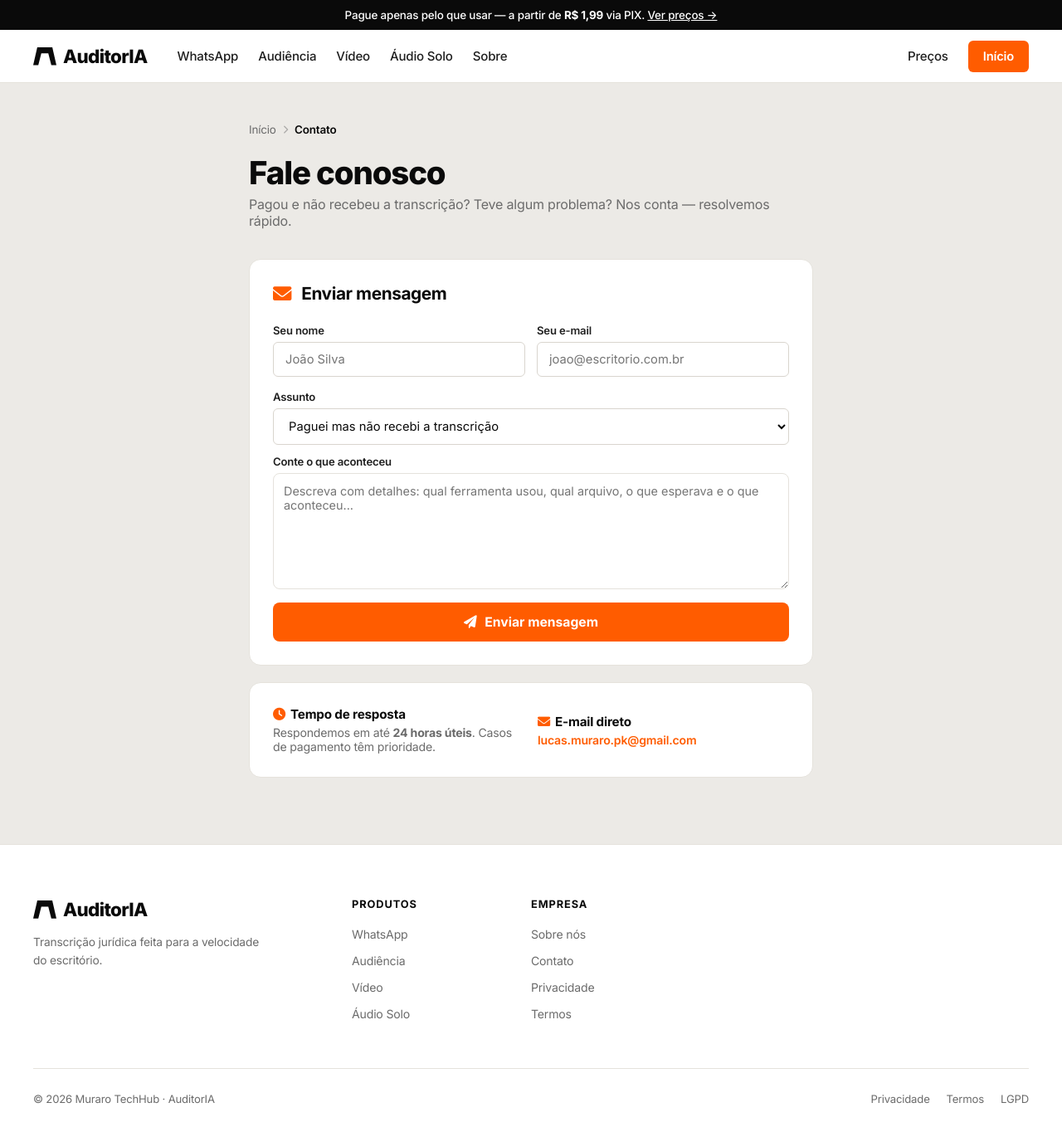
After one commit to LucasMuraro/transcritor-juridico, a Flask app: page /contato in a window 1280 px wide. The commit adds this page. Shown: the whole page at 83% size. Run offline with Flask 3, Linux system fonts and the light colour scheme.

Commit message:
feat: add contact page, admin monitor panel, and payment analytics
- /contato: public contact form (name, email, subject, message)
- /admin?key=...: internal monitoring dashboard (auto-refresh 30s)
- /api/contact: stores contact submissions in memory
- /api/admin-stats: returns revenue, payments, contacts, Modal estimate
- Tracks PIX/card payments with amount, method, used status
- Footer links updated to /contato

Co-Authored-By: Claude Sonnet 4.6 <noreply@anthropic.com>

```diff
--- a/web_ui/app.py
+++ b/web_ui/app.py
@@ -82,6 +82,18 @@ def home():
 @app.route('/sobre')
 def sobre():
     return render_template('sobre.html')
+
+@app.route('/contato')
+def contato():
+    return render_template('contato.html')
+
+@app.route('/admin')
+def admin():
+    key = request.args.get('key', '')
+    admin_key = os.environ.get('ADMIN_KEY', 'auditoria2026')
+    if key != admin_key:
+        return 'Acesso negado.', 403
+    return render_template('admin.html')
 
 @app.route('/preview')
 def preview():
@@ -299,9 +311,13 @@ def calculate_price(job_type, duration_seconds=None, file_size_bytes=None):
 PIX_PRICES = {k: {'price': PRICE_DEFAULT[k], 'name': v['name']} for k, v in PRICING.items()}
 
 # Cache em memória dos tokens de uso único liberados após pagamento
-# Estrutura: { unlock_token: {"payment_id": ..., "job_type": ..., "expires_at": ts} }
 _unlock_tokens = {}
-_payment_index = {}  # payment_id → unlock_token (para evitar duplicação)
+_payment_index = {}  # payment_id → unlock_token
+
+# Analytics em memória (reseta ao reiniciar — suficiente para monitoramento)
+_payments_log = []   # lista de dicts: {ts, job_type, method, amount, payment_id, used}
+_contacts_log = []   # lista de dicts: {ts, nome, email, assunto, mensagem}
+_free_credits_used = 0
 
 
 def _mp_request(method, path, body=None):
@@ -414,12 +430,19 @@ def check_pix(payment_id):
             unlock = _payment_index[payment_id_str]
         else:
             unlock = _secrets.token_urlsafe(24)
+            amount = float(mp.get('transaction_amount', 0))
+            job_type_mp = mp.get('external_reference', '').split('_')[0] or 'unknown'
             _unlock_tokens[unlock] = {
                 'payment_id': payment_id_str,
                 'expires_at': _time.time() + 1800,
                 'used': False,
             }
             _payment_index[payment_id_str] = unlock
+            _payments_log.append({
+                'ts': _time.time(), 'job_type': job_type_mp,
+                'method': 'pix', 'amount': amount,
+                'payment_id': payment_id_str, 'used': False,
+            })
         return jsonify({'status': 'approved', 'unlock_token': unlock})
 
     return jsonify({
@@ -487,6 +510,11 @@ def create_card():
             'used':       False,
         }
         _payment_index[payment_id] = unlock
+        _payments_log.append({
+            'ts': _time.time(), 'job_type': job_type,
+            'method': 'card', 'amount': price,
+            'payment_id': payment_id, 'used': False,
+        })
         return jsonify({'status': 'approved', 'payment_id': payment_id, 'unlock_token': unlock})
 
     return jsonify({
@@ -526,6 +554,35 @@ def payment_failure():
     <a href="javascript:window.close()">Fechar janela</a></body></html>'''
 
 
+@app.route('/api/contact', methods=['POST'])
+def api_contact():
+    data = request.get_json(silent=True) or {}
+    nome     = (data.get('nome', '') or '').strip()
+    email    = (data.get('email', '') or '').strip()
+    assunto  = (data.get('assunto', '') or '').strip()
+    mensagem = (data.get('mensagem', '') or '').strip()
+    if not nome or not email or not mensagem:
+        return jsonify({'error': 'Campos obrigatórios faltando'}), 400
+    _contacts_log.append({'ts': _time.time(), 'nome': nome, 'email': email, 'assunto': assunto, 'mensagem': mensagem})
+    return jsonify({'ok': True})
+
+
+@app.route('/api/admin-stats')
+def api_admin_stats():
+    key = request.args.get('key', '')
+    if key != os.environ.get('ADMIN_KEY', 'auditoria2026'):
+        return jsonify({'error': 'Forbidden'}), 403
+    revenue = sum(p['amount'] for p in _payments_log)
+    modal_spent_usd = len([p for p in _payments_log if p.get('used')]) * 0.27
+    return jsonify({
+        'revenue_total':    round(revenue, 2),
+        'payments':         _payments_log,
+        'contacts':         _contacts_log,
+        'free_credits_used': _free_credits_used,
+        'modal_spent_usd':  round(modal_spent_usd, 2),
+    })
+
+
 @app.route('/consume-unlock', methods=['POST'])
 def consume_unlock():
     """Marca um unlock_token como usado (chamado após Modal terminar)."""
@@ -539,6 +596,12 @@ def consume_unlock():
     if entry['expires_at'] < _time.time():
         return jsonify({'valid': False, 'reason': 'expirado'}), 410
     entry['used'] = True
+    # marca no log de pagamentos
+    pid = entry.get('payment_id')
+    for p in _payments_log:
+        if p.get('payment_id') == pid:
+            p['used'] = True
+            break
     return jsonify({'valid': True})
 
 
--- /dev/null
+++ b/web_ui/templates/contato.html
@@ -0,0 +1,166 @@
+<!DOCTYPE html>
+<html lang="pt-br">
+<head>
+  <meta charset="UTF-8">
+  <meta name="viewport" content="width=device-width, initial-scale=1.0">
+  <title>Contato — AuditorIA</title>
+  <link href="https://fonts.googleapis.com/css2?family=Inter:wght@400;500;600;700;800;900&display=swap" rel="stylesheet">
+  <link rel="stylesheet" href="https://cdnjs.cloudflare.com/ajax/libs/font-awesome/6.0.0/css/all.min.css">
+  <link rel="stylesheet" href="{{ url_for('static', filename='brex.css') }}">
+</head>
+<body>
+
+<div class="topbar">Pague apenas pelo que usar — a partir de <strong>R$ 1,99</strong> via PIX. <a href="/#precos">Ver preços →</a></div>
+
+<nav class="navbar">
+  <div class="nav-left">
+    <a href="/" class="nav-logo"><span class="nav-logo-mark"></span>AuditorIA</a>
+    <div class="nav-links">
+      <a href="/whatsapp">WhatsApp</a>
+      <a href="/audiencia">Audiência</a>
+      <a href="/video">Vídeo</a>
+      <a href="/audio">Áudio Solo</a>
+      <a href="/sobre">Sobre</a>
+    </div>
+  </div>
+  <div class="nav-right">
+    <div class="nav-secondary"><a href="/#precos">Preços</a></div>
+    <a href="/" class="btn-orange">Início</a>
+  </div>
+</nav>
+
+<div class="tool-page-bg">
+  <div class="tool-page-inner" style="max-width: 680px;">
+
+    <div class="tool-breadcrumb">
+      <a href="/">Início</a>
+      <i class="fa-solid fa-chevron-right" style="font-size:0.65rem;opacity:.5;"></i>
+      <span style="color:var(--black);font-weight:600;">Contato</span>
+    </div>
+
+    <h1 class="tool-page-title">Fale conosco</h1>
+    <p class="tool-page-sub">Pagou e não recebeu a transcrição? Teve algum problema? Nos conta — resolvemos rápido.</p>
+
+    <div class="card" style="margin-top: 24px;">
+      <div class="card-header">
+        <i class="fa-solid fa-envelope" style="color:var(--orange);"></i>
+        <h2>Enviar mensagem</h2>
+      </div>
+
+      <div id="form-wrap">
+        <div class="input-row">
+          <div class="field-group">
+            <label>Seu nome</label>
+            <input type="text" id="c-nome" placeholder="João Silva">
+          </div>
+          <div class="field-group">
+            <label>Seu e-mail</label>
+            <input type="email" id="c-email" placeholder="joao@escritorio.com.br">
+          </div>
+        </div>
+
+        <div class="field-group" style="margin-top:12px;">
+          <label>Assunto</label>
+          <select id="c-assunto">
+            <option value="pagamento">Paguei mas não recebi a transcrição</option>
+            <option value="erro">Erro durante a transcrição</option>
+            <option value="qualidade">Qualidade da transcrição</option>
+            <option value="duvida">Dúvida sobre preços ou funcionamento</option>
+            <option value="outro">Outro assunto</option>
+          </select>
+        </div>
+
+        <div class="field-group" style="margin-top:12px;">
+          <label>Conte o que aconteceu</label>
+          <textarea id="c-mensagem" placeholder="Descreva com detalhes: qual ferramenta usou, qual arquivo, o que esperava e o que aconteceu..." style="width:100%;min-height:140px;padding:12px;border:1px solid var(--border);border-radius:8px;font-family:inherit;font-size:0.9rem;resize:vertical;box-sizing:border-box;background:var(--bg-white);color:var(--black);"></textarea>
+        </div>
+
+        <div id="contact-status" style="display:none;margin-top:12px;padding:14px;border-radius:8px;font-size:0.88rem;font-weight:600;"></div>
+
+        <button class="btn" id="contact-btn" onclick="enviarContato()" style="margin-top:16px;">
+          <i class="fa-solid fa-paper-plane" style="margin-right:6px;"></i> Enviar mensagem
+        </button>
+      </div>
+    </div>
+
+    <div class="card" style="margin-top:20px;">
+      <div style="display:flex;align-items:center;gap:16px;flex-wrap:wrap;">
+        <div style="flex:1;min-width:200px;">
+          <div style="font-weight:700;font-size:0.95rem;margin-bottom:4px;"><i class="fa-solid fa-clock" style="color:var(--orange);margin-right:6px;"></i>Tempo de resposta</div>
+          <div style="font-size:0.88rem;color:var(--gray-600);">Respondemos em até <strong>24 horas úteis</strong>. Casos de pagamento têm prioridade.</div>
+        </div>
+        <div style="flex:1;min-width:200px;">
+          <div style="font-weight:700;font-size:0.95rem;margin-bottom:4px;"><i class="fa-solid fa-envelope" style="color:var(--orange);margin-right:6px;"></i>E-mail direto</div>
+          <div style="font-size:0.88rem;color:var(--gray-600);"><a href="mailto:lucas.muraro.pk@gmail.com" style="color:var(--orange);font-weight:600;">lucas.muraro.pk@gmail.com</a></div>
+        </div>
+      </div>
+    </div>
+
+  </div>
+</div>
+
+<footer class="footer">
+  <div class="footer-grid">
+    <div class="footer-brand">
+      <div class="nav-logo"><span class="nav-logo-mark"></span> AuditorIA</div>
+      <p>Transcrição jurídica feita para a velocidade do escritório.</p>
+    </div>
+    <div class="footer-col"><h5>Produtos</h5><ul><li><a href="/whatsapp">WhatsApp</a></li><li><a href="/audiencia">Audiência</a></li><li><a href="/video">Vídeo</a></li><li><a href="/audio">Áudio Solo</a></li></ul></div>
+    <div class="footer-col"><h5>Empresa</h5><ul><li><a href="/sobre">Sobre nós</a></li><li><a href="/contato">Contato</a></li><li><a href="#">Privacidade</a></li><li><a href="#">Termos</a></li></ul></div>
+  </div>
+  <div class="footer-bottom">
+    <span>© 2026 Muraro TechHub · AuditorIA</span>
+    <div class="footer-bottom-links"><a href="#">Privacidade</a><a href="#">Termos</a><a href="#">LGPD</a></div>
+  </div>
+</footer>
+
+<script>
+async function enviarContato() {
+  const btn = document.getElementById('contact-btn');
+  const status = document.getElementById('contact-status');
+  const nome = document.getElementById('c-nome').value.trim();
+  const email = document.getElementById('c-email').value.trim();
+  const assunto = document.getElementById('c-assunto').value;
+  const mensagem = document.getElementById('c-mensagem').value.trim();
+
+  if (!nome || !email || !mensagem) {
+    status.style.display = 'block';
+    status.style.background = 'rgba(239,68,68,.08)';
+    status.style.color = '#b91c1c';
+    status.innerHTML = '<i class="fa-solid fa-circle-exclamation" style="margin-right:6px;"></i>Preencha nome, e-mail e mensagem.';
+    return;
+  }
+
+  btn.disabled = true;
+  btn.innerHTML = '<i class="fa-solid fa-spinner fa-spin" style="margin-right:6px;"></i> Enviando...';
+  status.style.display = 'none';
+
+  try {
+    const resp = await fetch('/api/contact', {
+      method: 'POST',
+      headers: { 'Content-Type': 'application/json' },
+      body: JSON.stringify({ nome, email, assunto, mensagem })
+    });
+    const data = await resp.json();
+    if (!resp.ok) throw new Error(data.error || 'Erro ao enviar');
+    status.style.display = 'block';
+    status.style.background = 'rgba(34,197,94,.08)';
+    status.style.color = '#166534';
+    status.innerHTML = '<i class="fa-solid fa-circle-check" style="margin-right:6px;"></i><strong>Mensagem enviada!</strong> Respondemos em até 24h no e-mail informado.';
+    document.getElementById('c-nome').value = '';
+    document.getElementById('c-email').value = '';
+    document.getElementById('c-mensagem').value = '';
+    btn.innerHTML = '<i class="fa-solid fa-circle-check" style="margin-right:6px;"></i> Enviado';
+  } catch(e) {
+    btn.disabled = false;
+    btn.innerHTML = '<i class="fa-solid fa-paper-plane" style="margin-right:6px;"></i> Tentar novamente';
+    status.style.display = 'block';
+    status.style.background = 'rgba(239,68,68,.08)';
+    status.style.color = '#b91c1c';
+    status.innerHTML = '<i class="fa-solid fa-circle-exclamation" style="margin-right:6px;"></i>' + e.message;
+  }
+}
+</script>
+
+</body>
+</html>
--- a/web_ui/templates/tool.html
+++ b/web_ui/templates/tool.html
@@ -298,7 +298,7 @@
     <div class="footer-col"><h5>Produtos</h5><ul><li><a href="/whatsapp">WhatsApp</a></li><li><a href="/audiencia">Audiência</a></li><li><a href="/video">Vídeo</a></li><li><a href="/audio">Áudio Solo</a></li></ul></div>
     <div class="footer-col"><h5>Soluções</h5><ul><li><a href="/#solucoes">Autônomos</a></li><li><a href="/#solucoes">Escritórios</a></li><li><a href="/#solucoes">Bancas</a></li></ul></div>
     <div class="footer-col"><h5>Recursos</h5><ul><li><a href="/sobre">Sobre nós</a></li><li><a href="/#precos">Preços</a></li><li><a href="#">Documentação</a></li></ul></div>
-    <div class="footer-col"><h5>Empresa</h5><ul><li><a href="/sobre">Muraro TechHub</a></li><li><a href="mailto:lucas.muraro.pk@gmail.com">Contato</a></li><li><a href="#">Privacidade</a></li><li><a href="#">Termos</a></li></ul></div>
+    <div class="footer-col"><h5>Empresa</h5><ul><li><a href="/sobre">Muraro TechHub</a></li><li><a href="/contato">Contato</a></li><li><a href="#">Privacidade</a></li><li><a href="#">Termos</a></li></ul></div>
   </div>
   <div class="footer-bottom">
     <span>© 2026 Muraro TechHub · AuditorIA</span>
```
Also changed, not shown: web_ui/templates/admin.html (added, +189 -0 lines).
